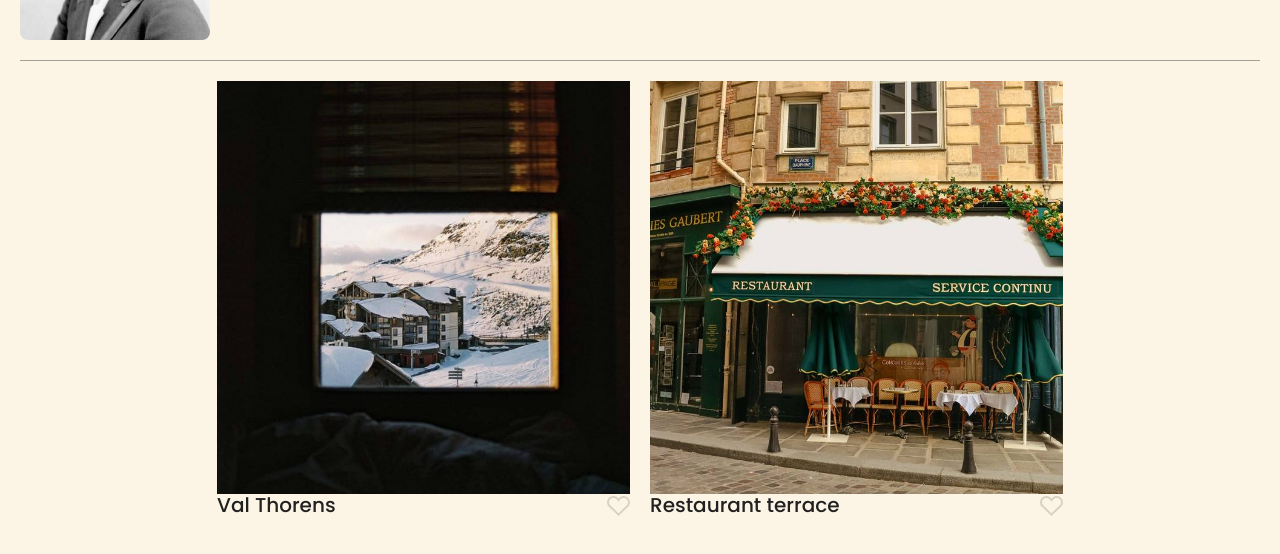
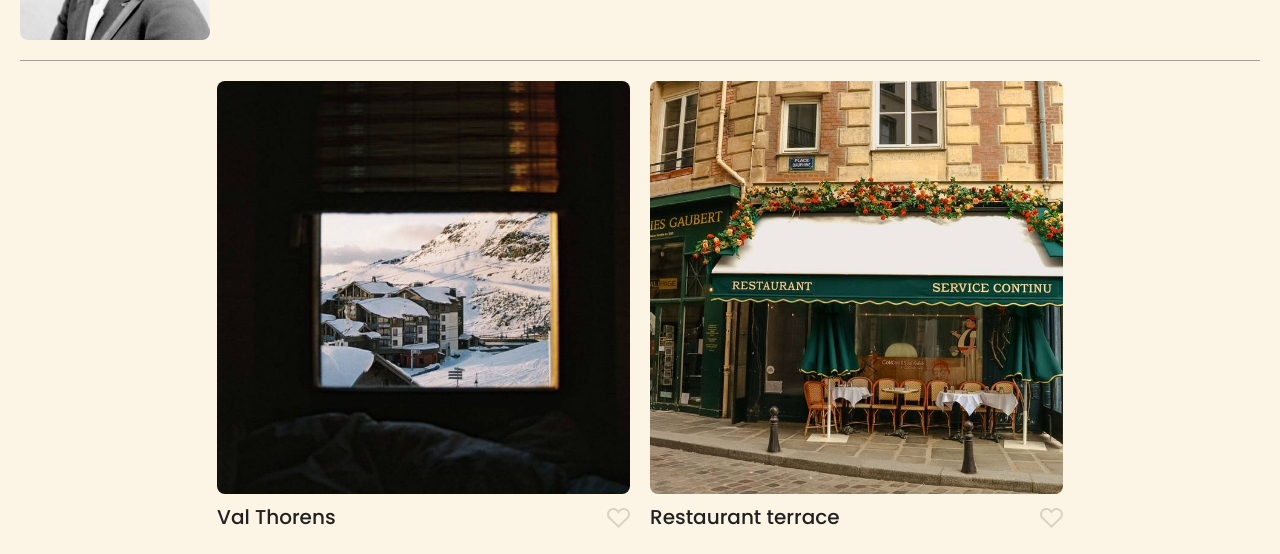
Before and after one commit to eljan7/spots_e, a plain HTML site: page index.html in a window 1280 px wide. Shown: the part 230-784 px from the top of the page. Drawn offline with Linux system fonts and the light colour scheme.

Commit message:
card.css

```diff
--- a/blocks/card.css
+++ b/blocks/card.css
@@ -10,6 +10,8 @@
   height: 413px;
   object-fit: cover;
   display: block;
+  margin-bottom: 12px;
+  border-radius: 8px;
 }
 
 .card__content {
```
